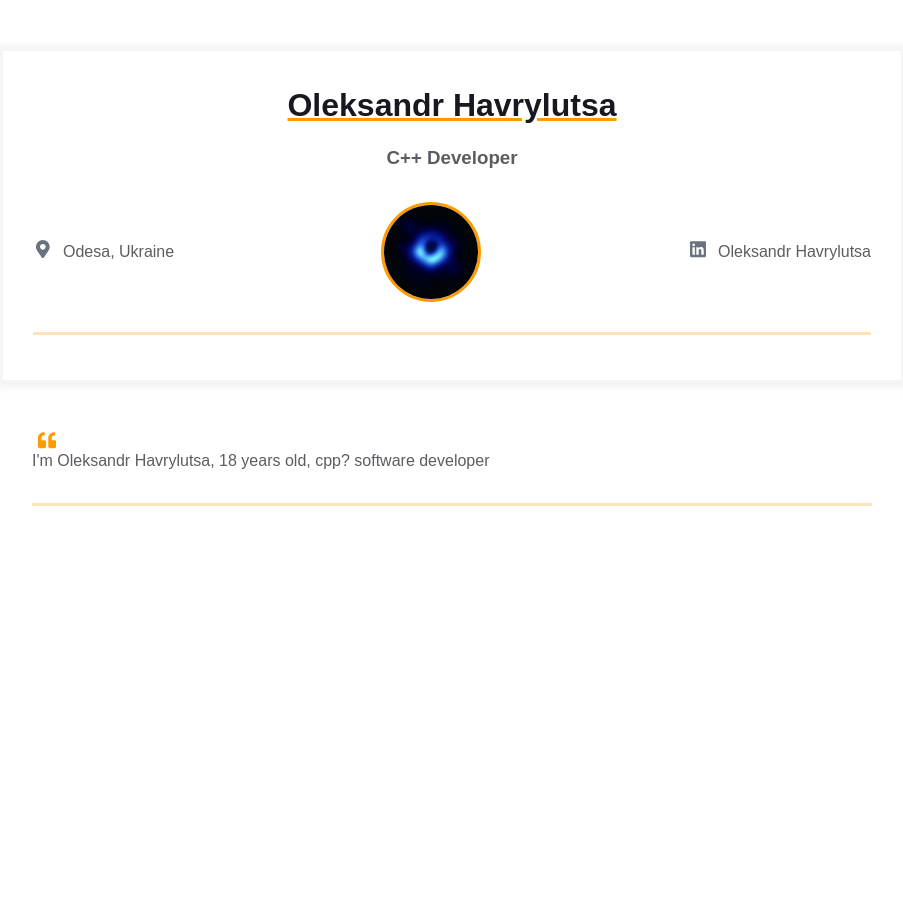
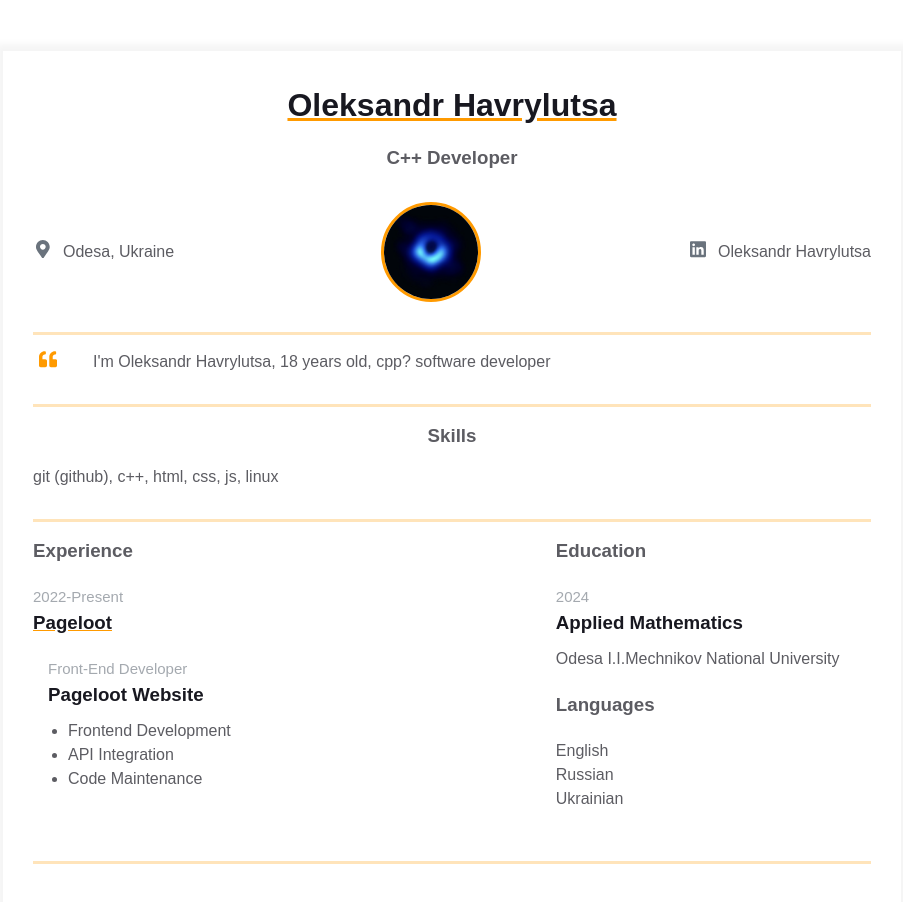
Before and after one commit to oleksandrh324110/homepage, a plain HTML site: page index.html in a window 1280 px wide. Shown: the whole page, without its empty margins (188-1091 px from the left). Before the commit the page ends 800 px from the top, so only its background shows below. Drawn offline with Linux system fonts and the light colour scheme.

Commit message:
Created additional info blocks

```diff
--- a/index.html
+++ b/index.html
@@ -72,7 +72,6 @@
 						</div>
 					</div>
 				</div>
-			</div>
 				<div class="container">
 					<div class="resume__block">
 						<div class="intro">
@@ -99,6 +98,77 @@
 						</div>
 					</div>
 				</div>
+				<div class="container">
+					<div class="resume__block">
+						<div class="skills">
+							<h3 class="skills__header">Skills</h3>
+							<p class="skills__text">
+								git (github), c++, html, css, js, linux
+							</p>
+						</div>
+					</div>
+				</div>
+				<div class="container">
+					<div class="resume__block">
+						<div class="main-info fh">
+							<div class="experiences">
+								<h3 class="experiences__header">Experience</h3>
+								<div class="experiences__company">
+									<div class="experiences__company-header">
+										<span class="experiences__company-header-durability"
+											>2022-Present</span
+										>
+										<h3 class="experiences__company-header-name">Pageloot</h3>
+									</div>
+
+									<div class="experiences__company-project">
+										<span class="experiences__company-project-role"
+											>Front-End Developer</span
+										>
+										<h3 class="experiences__company-project-name">
+											Pageloot Website
+										</h3>
+										<ul class="experiences__company-project-responsibilities">
+											<li>Frontend Development</li>
+											<li>API Integration</li>
+											<li>Code Maintenance</li>
+										</ul>
+									</div>
+								</div>
+							</div>
+							<div class="additional-info fv">
+								<div class="additional-info fv">
+									<div class="additional-info__education">
+										<h3 class="additional-info__education-header">Education</h3>
+										<div class="additional-info__education-university">
+											<span
+												class="additional-info__education-university-durability"
+											>
+												2024
+											</span>
+											<h3
+												class="additional-info__education-university-speciality"
+											>
+												Applied Mathematics
+											</h3>
+											<p class="additional-info__education-university-name">
+												Odesa I.I.Mechnikov National University
+											</p>
+										</div>
+									</div>
+
+									<div class="additional-info__languages">
+										<h3 class="additional-info__languages-header">Languages</h3>
+										<p class="additional-info__languages-item">English</p>
+										<p class="additional-info__languages-item">Russian</p>
+										<p class="additional-info__languages-item">Ukrainian</p>
+									</div>
+								</div>
+							</div>
+						</div>
+					</div>
+				</div>
+			</div>
 		</main>
 	</body>
 </html>
--- a/style.css
+++ b/style.css
@@ -129,7 +129,8 @@ body {
 	border: 3px solid;
 	border-color: var(--text-decoration-color);
 }
-Intro and skills styles .intro {
+
+.intro {
 	display: flex;
 	justify-content: start;
 }
```
Lines whose indentation alone changed are shown as unchanged.
